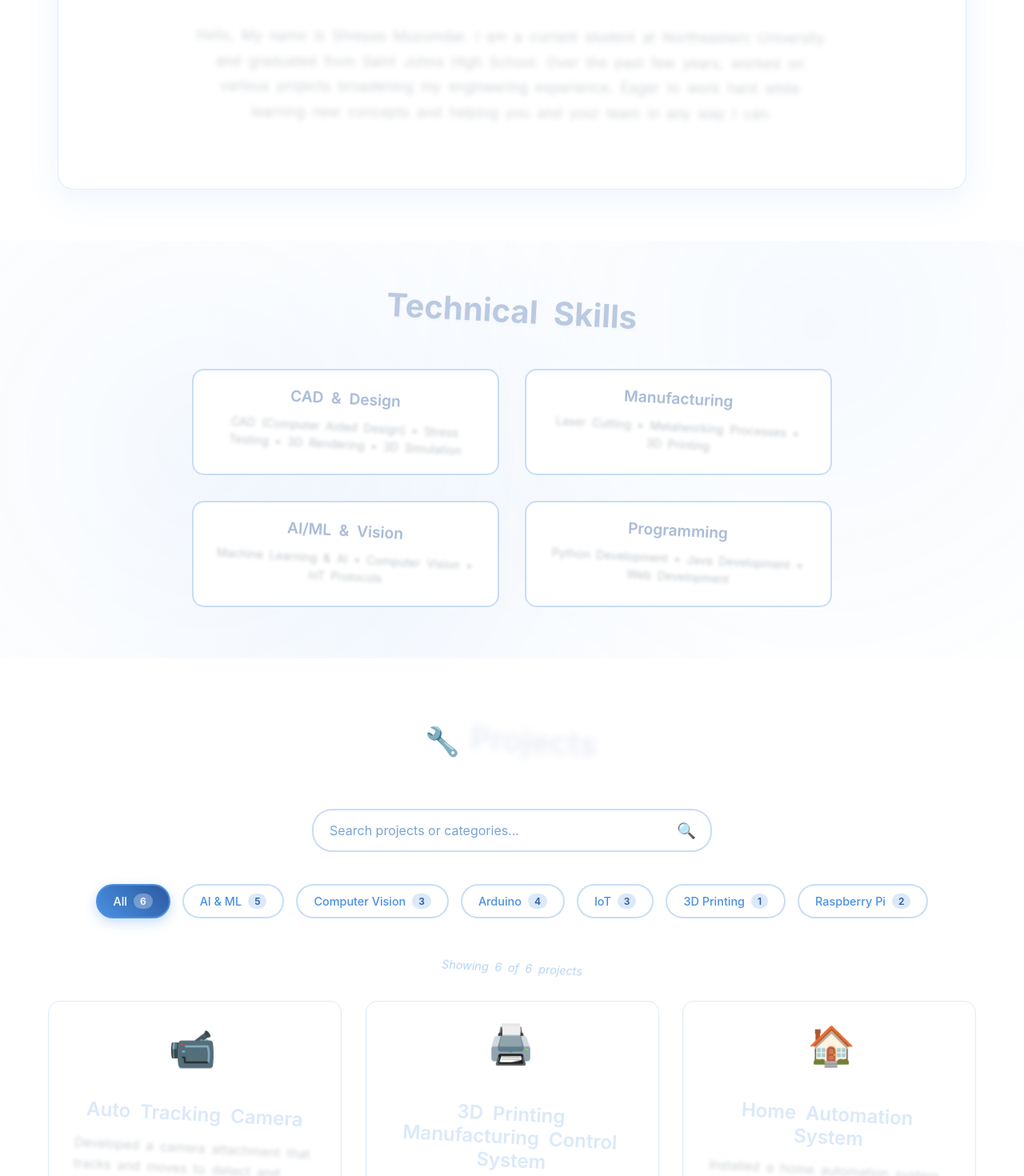
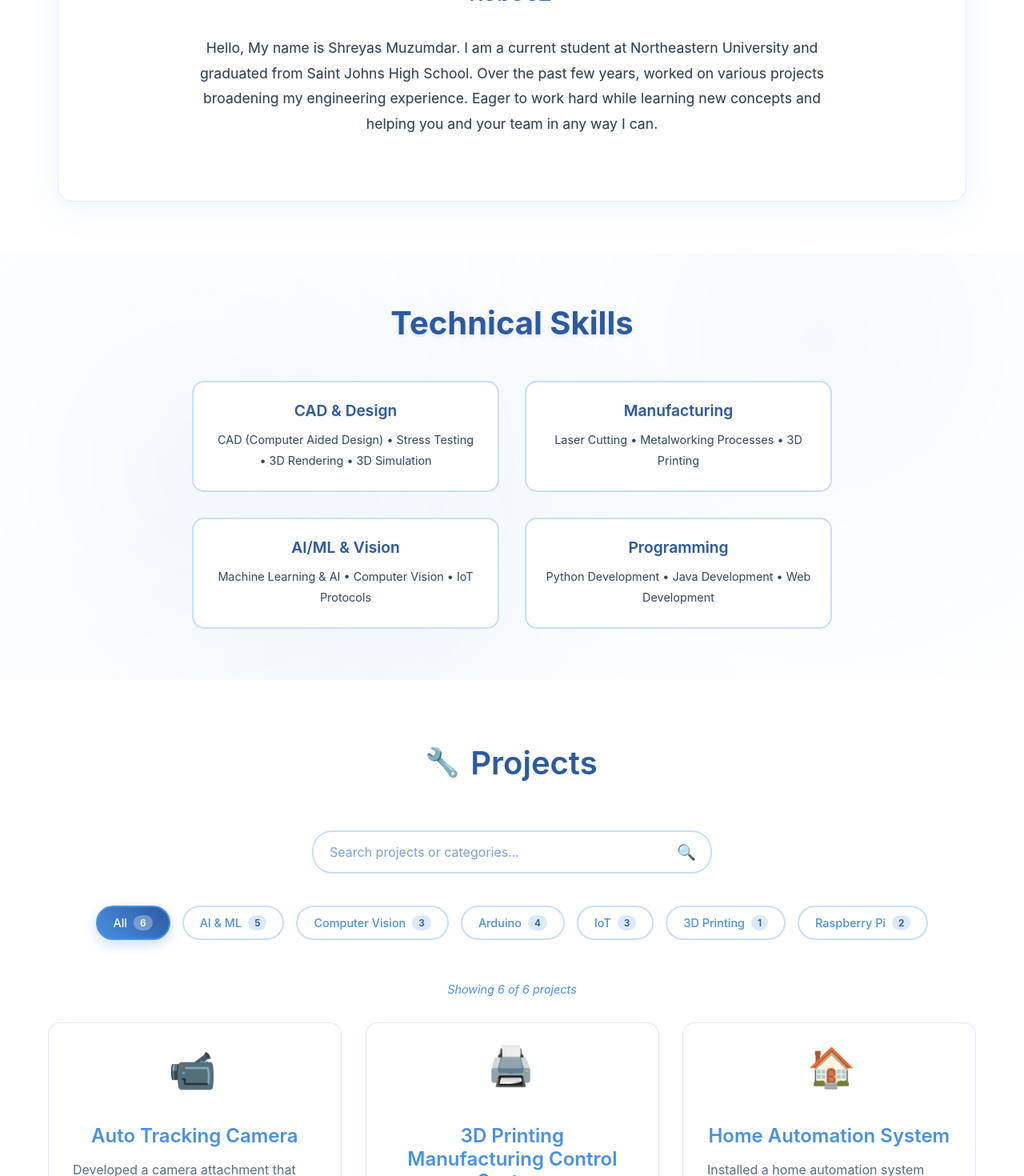
Before and after one commit to ShreyasMuzumdar/reactwebsite, a React (Vite) app: page / in a window 1280 px wide. Shown: the part 640-2110 px from the top of the page at 80% size. Built offline with nearby package versions, Linux system fonts and the light colour scheme.

Commit message:
scroolreveal

```diff
--- a/src/components/AboutMe.tsx
+++ b/src/components/AboutMe.tsx
@@ -1,5 +1,4 @@
 import './AboutMe.css'
-import ScrollReveal from './ScrollReveal'
 import ShinyText from './ShinyText'
 import TypewriterEffect from './TypewriterEffect'
 import FloatingElement from './FloatingElement'
@@ -19,9 +18,7 @@ const AboutMe = () => {
             </div>
             <div className="about-text">
               <h1 className="name-title">
-                <ScrollReveal enableBlur={false} baseOpacity={0.2}>
                 <ShinyText>Shreyas Muzumdar</ShinyText>
-                </ScrollReveal>
               </h1>
               <h2 className="subtitle">
                 <TypewriterEffect
@@ -31,12 +28,10 @@ const AboutMe = () => {
                 />
               </h2>
               <p className="description">
-                <ScrollReveal baseOpacity={0.2} blurStrength={3}>
                 Hello, My name is Shreyas Muzumdar. I am a current student at Northeastern
                 University and graduated from Saint Johns High School. Over the past few years, worked
                 on various projects broadening my engineering experience. Eager to work hard
                 while learning new concepts and helping you and your team in any way I can.
-                </ScrollReveal>
               </p>
             </div>
           </div>
@@ -47,57 +42,39 @@ const AboutMe = () => {
         <div className="container">
           <div className="skills">
             <h3>
-              <ScrollReveal enableBlur={false} baseOpacity={0.3}>
               Technical Skills
-              </ScrollReveal>
             </h3>
             <div className="skills-grid">
               <div className="skill-category">
                 <h4>
-                  <ScrollReveal enableBlur={false} baseOpacity={0.4}>
                   CAD & Design
-                  </ScrollReveal>
                 </h4>
                 <span className="skill-tags">
-                  <ScrollReveal baseOpacity={0.3} blurStrength={2}>
                   CAD (Computer Aided Design) • Stress Testing • 3D Rendering • 3D Simulation
-                  </ScrollReveal>
                 </span>
               </div>
               <div className="skill-category">
                 <h4>
-                  <ScrollReveal enableBlur={false} baseOpacity={0.4}>
                   Manufacturing
-                  </ScrollReveal>
                 </h4>
                 <span className="skill-tags">
-                  <ScrollReveal baseOpacity={0.3} blurStrength={2}>
                   Laser Cutting • Metalworking Processes • 3D Printing
-                  </ScrollReveal>
                 </span>
               </div>
               <div className="skill-category">
                 <h4>
-                  <ScrollReveal enableBlur={false} baseOpacity={0.4}>
                   AI/ML & Vision
-                  </ScrollReveal>
                 </h4>
                 <span className="skill-tags">
-                  <ScrollReveal baseOpacity={0.3} blurStrength={2}>
                   Machine Learning & AI • Computer Vision • IoT Protocols
-                  </ScrollReveal>
                 </span>
               </div>
               <div className="skill-category">
                 <h4>
-                  <ScrollReveal enableBlur={false} baseOpacity={0.4}>
                   Programming
-                  </ScrollReveal>
                 </h4>
                 <span className="skill-tags">
-                  <ScrollReveal baseOpacity={0.3} blurStrength={2}>
                   Python Development • Java Development • Web Development
-                  </ScrollReveal>
                 </span>
               </div>
             </div>
--- a/src/components/Contact.tsx
+++ b/src/components/Contact.tsx
@@ -1,6 +1,5 @@
 import React from 'react';
 import './Contact.css';
-import ScrollReveal from './ScrollReveal';
 import FloatingElement from './FloatingElement';
 import TypewriterEffect from './TypewriterEffect';
 
@@ -30,15 +29,11 @@ const Contact: React.FC = () => {
         <div className="contact-content-centered">
           <div className="contact-info-centered">
             <h3>
-              <ScrollReveal enableBlur={false} baseOpacity={0.3}>
               Let's Connect!
-              </ScrollReveal>
             </h3>
             <p>
-              <ScrollReveal baseOpacity={0.3} blurStrength={2}>
               Interested in robotics, automation, or just want to chat about technology?
               I'm always excited to discuss new projects and opportunities.
-              </ScrollReveal>
             </p>
 
             <div className="contact-details">
@@ -46,14 +41,10 @@ const Contact: React.FC = () => {
                 <span className="contact-icon">📍</span>
                 <div>
                   <h4>
-                    <ScrollReveal enableBlur={false} baseOpacity={0.4}>
                     Location
-                    </ScrollReveal>
                   </h4>
                   <p>
-                    <ScrollReveal enableBlur={false} baseOpacity={0.3}>
                     Boston, MA
-                    </ScrollReveal>
                   </p>
                 </div>
               </div>
@@ -62,14 +53,10 @@ const Contact: React.FC = () => {
                 <span className="contact-icon">📧</span>
                 <div>
                   <h4>
-                    <ScrollReveal enableBlur={false} baseOpacity={0.4}>
                     Email
-                    </ScrollReveal>
                   </h4>
                   <p>
-                    <ScrollReveal enableBlur={false} baseOpacity={0.3}>
                     muzumdar.s@northeastern.edu
-                    </ScrollReveal>
                   </p>
                 </div>
               </div>
@@ -78,14 +65,10 @@ const Contact: React.FC = () => {
                 <span className="contact-icon">🎓</span>
                 <div>
                   <h4>
-                    <ScrollReveal enableBlur={false} baseOpacity={0.4}>
                     University
-                    </ScrollReveal>
                   </h4>
                   <p>
-                    <ScrollReveal enableBlur={false} baseOpacity={0.3}>
                     Northeastern University
-                    </ScrollReveal>
                   </p>
                 </div>
               </div>
@@ -93,15 +76,11 @@ const Contact: React.FC = () => {
 
             <div className="resume-section">
               <h4>
-                <ScrollReveal enableBlur={false} baseOpacity={0.4}>
                 My Resume
-                </ScrollReveal>
               </h4>
               <a href="/reactwebsite/Shreyas_Muzumdar_Resume.pdf" className="resume-download" target="_blank" rel="noopener noreferrer">
                 <span className="resume-icon">📄</span>
-                <ScrollReveal enableBlur={false} baseOpacity={0.3}>
                 Download PDF
-                </ScrollReveal>
               </a>
             </div>
 
--- a/src/components/Header.tsx
+++ b/src/components/Header.tsx
@@ -1,5 +1,4 @@
 import './Header.css'
-import ScrollReveal from './ScrollReveal'
 import GlitchText from './GlitchText'
 
 const Header = () => {
@@ -15,9 +14,7 @@ const Header = () => {
       <nav className="nav">
         <div className="logo">
           <span className="logo-text">
-            <ScrollReveal enableBlur={false} baseOpacity={0.3}>
-              🤖 <GlitchText text="Shreyas Muzumdar" triggerOnHover={true} intensity="low" />
-            </ScrollReveal>
+            🤖 <GlitchText text="Shreyas Muzumdar" triggerOnHover={true} intensity="low" />
           </span>
         </div>
         <ul className="nav-links">
--- a/src/components/Projects.tsx
+++ b/src/components/Projects.tsx
@@ -1,6 +1,5 @@
 import React, { useState } from 'react';
 import './Projects.css';
-import ScrollReveal from './ScrollReveal';
 import Magnet from './Magnet';
 import GlareHover from './GlareHover';
 import FloatingElement from './FloatingElement';
@@ -77,7 +76,7 @@ const Projects: React.FC = () => {
       <div className="container">
         <h2 className="section-title">
           <span className="title-icon">🔧</span>
-          <ScrollReveal>Projects</ScrollReveal>
+          Projects
         </h2>
 
         <div className="search-container">
@@ -127,11 +126,9 @@ const Projects: React.FC = () => {
 
         <div className="results-info">
           <p>
-            <ScrollReveal enableBlur={false} baseOpacity={0.4}>
-              Showing {filteredProjects.length} of {projects.length} projects
-              {searchTerm && ` for "${searchTerm}"`}
-              {activeFilter !== 'All' && ` in ${activeFilter}`}
-            </ScrollReveal>
+            Showing {filteredProjects.length} of {projects.length} projects
+            {searchTerm && ` for "${searchTerm}"`}
+            {activeFilter !== 'All' && ` in ${activeFilter}`}
           </p>
         </div>
 
@@ -150,14 +147,10 @@ const Projects: React.FC = () => {
                   </FloatingElement>
                 </div>
                 <h3 className="project-title">
-                  <ScrollReveal enableBlur={false} baseOpacity={0.2}>
-                    {project.title}
-                  </ScrollReveal>
+                  {project.title}
                 </h3>
                 <p className="project-description">
-                  <ScrollReveal baseOpacity={0.3} blurStrength={2}>
-                    {project.description}
-                  </ScrollReveal>
+                  {project.description}
                 </p>
                 <div className="project-categories">
                   {project.categories.map((category, catIndex) => (
--- a/src/components/Resume.tsx
+++ b/src/components/Resume.tsx
@@ -1,12 +1,11 @@
 import './Resume.css'
-import ScrollReveal from './ScrollReveal'
 
 const Resume = () => {
   return (
     <section id="resume" className="resume-section">
       <div className="container">
         <h2 className="section-title">
-          <ScrollReveal>Resume</ScrollReveal>
+          Resume
         </h2>
         <div className="resume-content">
           <div className="resume-actions">
@@ -39,7 +38,6 @@ const Resume = () => {
 
           <div className="resume-fallback">
             <p>
-              <ScrollReveal enableBlur={false} baseOpacity={0.4}>
               Having trouble viewing the resume?
               <a
                 href="/reactwebsite/Shreyas_Muzumdar_Resume.pdf"
@@ -49,7 +47,6 @@ const Resume = () => {
               >
                 Click here to open it in a new tab
               </a>
-              </ScrollReveal>
             </p>
           </div>
         </div>
--- a/src/components/Robots.tsx
+++ b/src/components/Robots.tsx
@@ -1,6 +1,5 @@
 import React from 'react';
 import './Robots.css';
-import ScrollReveal from './ScrollReveal';
 import Magnet from './Magnet';
 import GlareHover from './GlareHover';
 
@@ -28,7 +27,7 @@ const Robots: React.FC = () => {
       <div className="container">
         <h2 className="section-title">
           <span className="title-icon">🤖</span>
-          <ScrollReveal>Robots</ScrollReveal>
+          Robots
         </h2>
 
         <div className="robots-grid">
@@ -46,28 +45,20 @@ const Robots: React.FC = () => {
 
               <div className="robot-content">
                 <h3 className="robot-name">
-                  <ScrollReveal enableBlur={false} baseOpacity={0.2}>
                   {robot.name}
-                  </ScrollReveal>
                 </h3>
                 <p className="robot-description">
-                  <ScrollReveal baseOpacity={0.3} blurStrength={2}>
                   {robot.description}
-                  </ScrollReveal>
                 </p>
 
                 <div className="robot-features">
                   <h4>
-                    <ScrollReveal enableBlur={false} baseOpacity={0.4}>
                     Key Features:
-                    </ScrollReveal>
                   </h4>
                   <div className="features-list">
                     {robot.features.map((feature, featIndex) => (
                       <span key={featIndex} className="feature-tag">
-                        <ScrollReveal enableBlur={false} baseOpacity={0.3}>
                         {feature}
-                        </ScrollReveal>
                       </span>
                     ))}
                   </div>
@@ -91,10 +82,8 @@ const Robots: React.FC = () => {
           <div className="ar-notice">
             <span className="ar-icon">📱</span>
             <p>
-              <ScrollReveal baseOpacity={0.3} blurStrength={2}>
               <strong>AR Experience:</strong> Click "View in AR" on iOS devices to see these robots in augmented reality.
               Place them in your real environment and interact with 3D models!
-              </ScrollReveal>
             </p>
           </div>
         </div>
--- a/src/components/ScrollReveal.css
+++ /dev/null
@@ -1,17 +0,0 @@
-.scroll-reveal-container {
-  display: inline-block;
-}
-
-.scroll-reveal-text {
-  display: inline;
-}
-
-.scroll-reveal-word {
-  display: inline-block;
-  margin-right: 0.25em;
-  transition: opacity 0.1s ease, filter 0.1s ease;
-}
-
-.scroll-reveal-word:last-child {
-  margin-right: 0;
-}
--- a/src/components/ScrollReveal.tsx
+++ /dev/null
@@ -1,132 +0,0 @@
-import React, { useEffect, useRef } from 'react';
-import { gsap } from 'gsap';
-import { ScrollTrigger } from 'gsap/ScrollTrigger';
-import './ScrollReveal.css';
-
-gsap.registerPlugin(ScrollTrigger);
-
-interface ScrollRevealProps {
-  children: React.ReactNode;
-  scrollContainerRef?: React.RefObject<HTMLElement>;
-  enableBlur?: boolean;
-  baseOpacity?: number;
-  baseRotation?: number;
-  blurStrength?: number;
-  containerClassName?: string;
-  textClassName?: string;
-  rotationStart?: string;
-  rotationEnd?: string;
-  wordAnimationEnd?: string;
-}
-
-const ScrollReveal: React.FC<ScrollRevealProps> = ({
-  children,
-  scrollContainerRef,
-  enableBlur = true,
-  baseOpacity = 0.1,
-  baseRotation = 3,
-  blurStrength = 4,
-  containerClassName = '',
-  textClassName = '',
-  rotationStart = 'top bottom',
-  rotationEnd = 'bottom bottom',
-  wordAnimationEnd = 'bottom bottom'
-}) => {
-  const containerRef = useRef<HTMLDivElement>(null);
-  const textRef = useRef<HTMLDivElement>(null);
-
-  useEffect(() => {
-    if (!containerRef.current || !textRef.current) return;
-
-    const container = containerRef.current;
-    const textElement = textRef.current;
-
-    // Convert children to string if it's not already
-    const text = typeof children === 'string' ? children : textElement.textContent || '';
-
-    // Split text into words and wrap each in a span
-    const words = text.split(' ');
-    textElement.innerHTML = words
-      .map(word => `<span class="scroll-reveal-word">${word}</span>`)
-      .join(' ');
-
-    const wordElements = textElement.querySelectorAll('.scroll-reveal-word');
-
-    // Set initial styles for container rotation
-    gsap.set(container, {
-      rotation: baseRotation,
-      transformOrigin: 'center center'
-    });
-
-    // Set initial styles for words
-    gsap.set(wordElements, {
-      opacity: baseOpacity,
-      filter: enableBlur ? `blur(${blurStrength}px)` : 'none'
-    });
-
-    // Container rotation animation
-    gsap.to(container, {
-      rotation: 0,
-      ease: 'none',
-      scrollTrigger: {
-        trigger: container,
-        start: rotationStart,
-        end: rotationEnd,
-        scrub: true,
-        scroller: scrollContainerRef?.current || undefined
-      }
-    });
-
-    // Word reveal animation
-    wordElements.forEach((word) => {
-      gsap.to(word, {
-        opacity: 1,
-        filter: enableBlur ? 'blur(0px)' : 'none',
-        ease: 'none',
-        scrollTrigger: {
-          trigger: word,
-          start: 'top bottom-=20%',
-          end: wordAnimationEnd,
-          scrub: true,
-          scroller: scrollContainerRef?.current || undefined
-        }
-      });
-    });
-
-    // Cleanup function
-    return () => {
-      ScrollTrigger.getAll().forEach(trigger => {
-        if (trigger.trigger === container ||
-            Array.from(wordElements).includes(trigger.trigger as HTMLElement)) {
-          trigger.kill();
-        }
-      });
-    };
-  }, [
-    children,
-    scrollContainerRef,
-    enableBlur,
-    baseOpacity,
-    baseRotation,
-    blurStrength,
-    rotationStart,
-    rotationEnd,
-    wordAnimationEnd
-  ]);
-
-  return (
-    <div
-      ref={containerRef}
-      className={`scroll-reveal-container ${containerClassName}`}
-    >
-      <div
-        ref={textRef}
-        className={`scroll-reveal-text ${textClassName}`}
-      >
-        {children}
-      </div>
-    </div>
-  );
-};
-
-export default ScrollReveal;
```
Also changed, not shown: src/components/BlobCursor.tsx (deleted), src/components/GradientBackground.tsx (deleted), src/components/ParticleCursor.tsx (deleted). Lines whose indentation alone changed are shown as unchanged.
